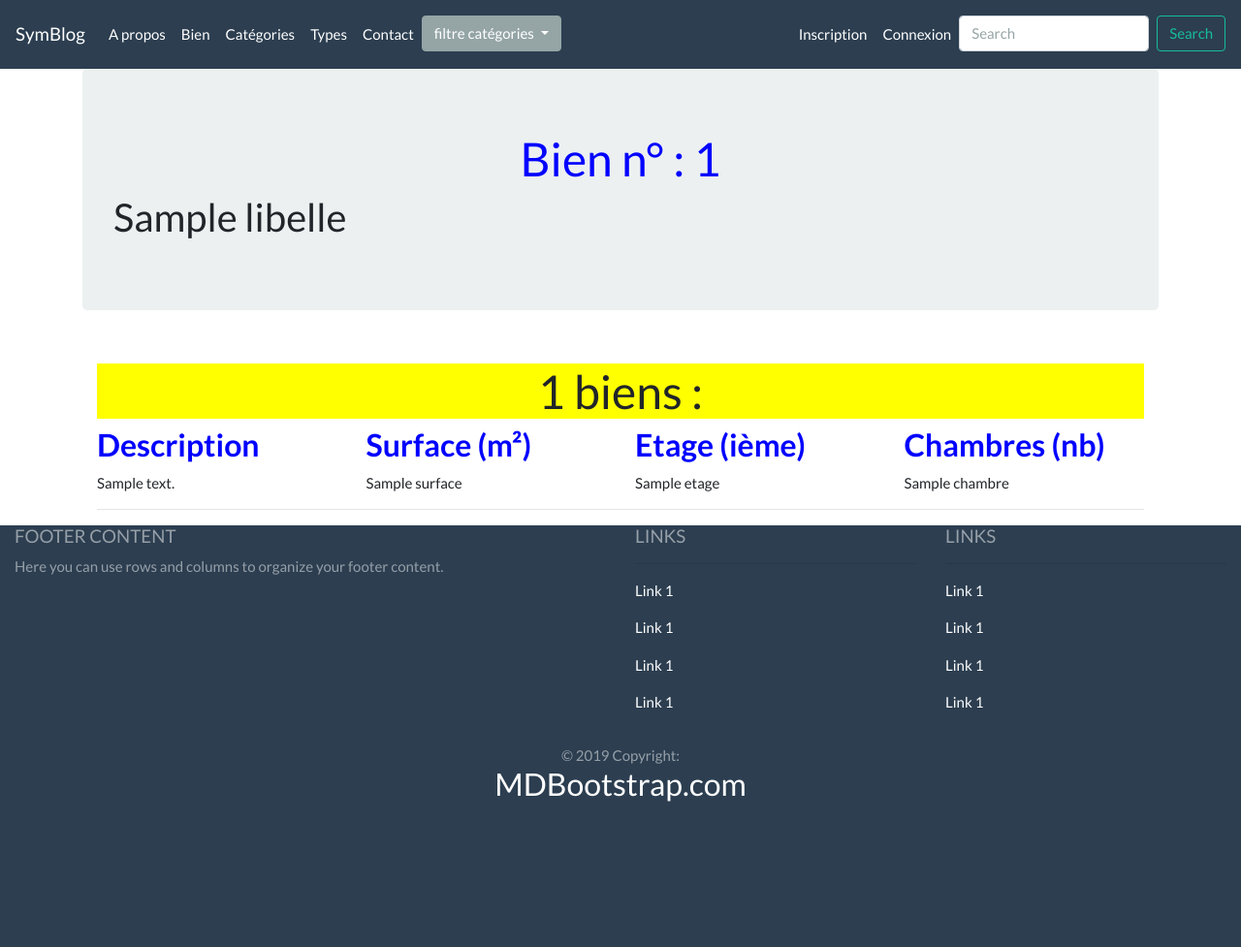
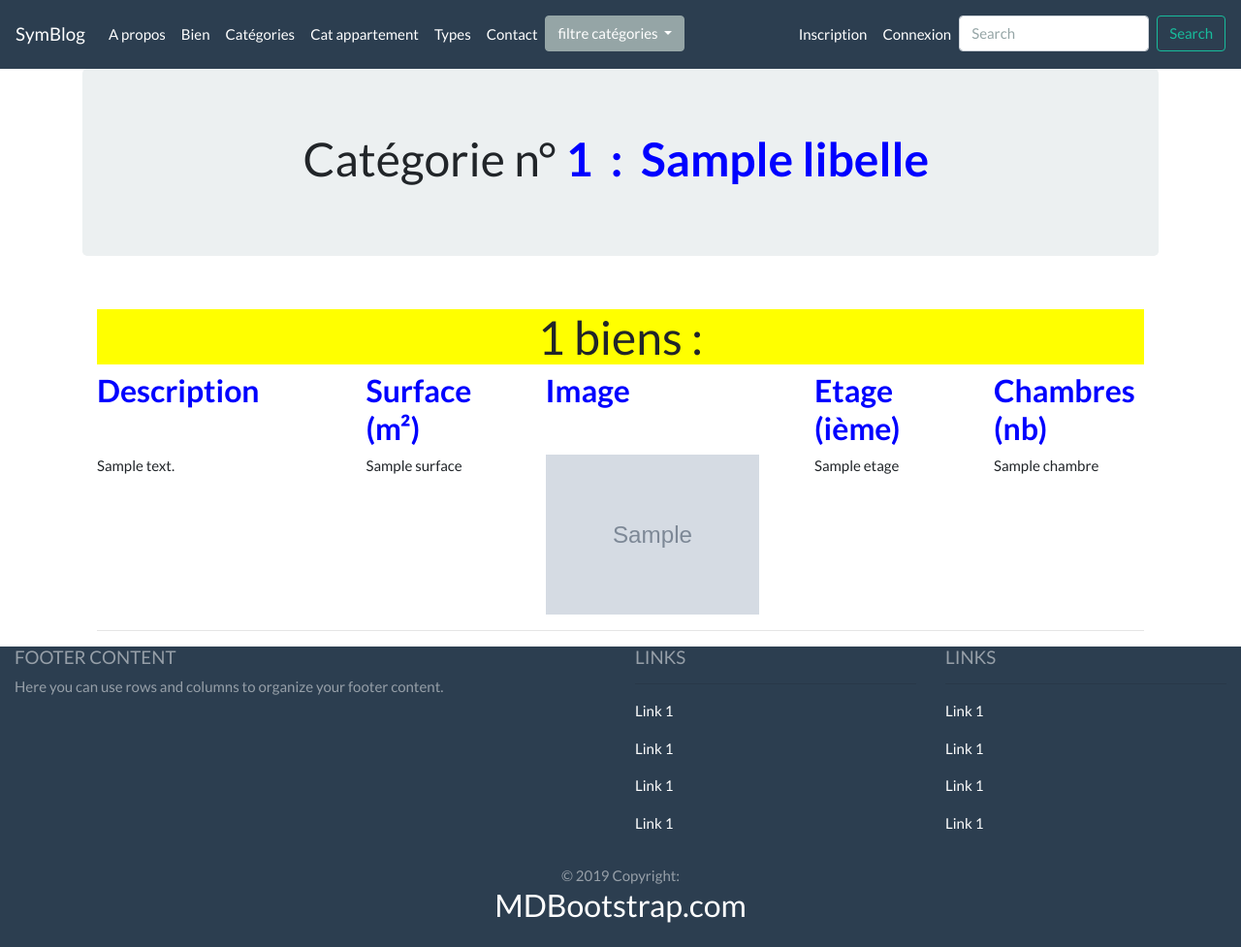
Before and after one commit to marcelnuzzo/immo_agence, a Symfony app: template templates/blog/bienCat.html.twig in a window 1280 px wide. Shown: the whole page at 97% size. Before the commit the page ends 827 px from the top, so only its background shows below. Run offline with Twig, Linux system fonts and the light colour scheme; the template is opened without the code that fills it: most values are stand-ins (such as "Sample title", 1, 10 or a date in 2020); grey boxes marked "Sample" are stand-in pictures; some libraries are stand-ins or nearby versions.

Commit message:
liste des biens de la catégorie appartement

```diff
--- a/src/Repository/BienRepository.php
+++ b/src/Repository/BienRepository.php
@@ -48,5 +48,4 @@ class BienRepository extends ServiceEntityRepository
     }
     */
 
-
 }
--- a/templates/base.html.twig
+++ b/templates/base.html.twig
@@ -63,6 +63,9 @@ a#cRetour.cVisible{
                         <a class="nav-link" href="{{ path('cat') }}">Catégories</a>
                     </li>
                     <li class="nav-item">
+                        <a class="nav-link" href="{{ path('categorieFiltre') }}">Cat appartement</a>
+                    </li>
+                    <li class="nav-item">
                         <a class="nav-link" href="{{ path('tip') }}">Types</a>
                     </li>
                     <li>
@@ -79,6 +82,7 @@ a#cRetour.cVisible{
                         <a class="dropdown-item" href="{{ path('igloo') }}">igloo</a>
                       </div>
                     </div>
+
                     <li>
                     {% if is_granted('ROLE_USER') %}
                     <li class="nav-item">
--- a/templates/blog/bienCat.html.twig
+++ b/templates/blog/bienCat.html.twig
@@ -5,23 +5,27 @@
 {% block body %}
 
 <div class = "jumbotron">
-    <h1 style="text-align:center;color:blue">Bien n° : {{ categorie.id }}
-    <h2>{{categorie.libelle}}</h2>
+    <div style="text-align:center">
+        <h1>Catégorie n°&nbsp<strong style="color:blue">{{ categorie.id }}&nbsp : &nbsp{{categorie.libelle}}&nbsp</strong></h1>
+    </div>
 </div>
 </br>
-<div class="container">
+<div class="container-fluid">
     <h1 style="text-align:center;background-color:yellow">{{ categorie.biens | length }} biens :</h1>
     <div class="row">
         <div class="col-3">
             <h3><strong style="color:blue">Description</strong></h3>
         </div>
-        <div class="col-3">
+        <div class="col-2">
             <h3><strong style="color:blue">Surface (m²)</strong></h3>
         </div>
         <div class="col-3">
+            <h3><strong style="color:blue">Image</strong></h3>
+        </div>
+        <div class="col-2">
             <h3><strong style="color:blue">Etage (ième)</strong></h3>
         </div>
-        <div class="col-3">
+        <div class="col-2">
             <h3><strong style="color:blue">Chambres (nb)</strong></h3>
         </div>
     </div>
@@ -30,14 +34,17 @@
         <div class="col-3">
             {{ bien.description }}
         </div>
-        <div class="col-3">
+        <div class="col-2">
                 {{ bien.surface  }}
         </div>
+        <div class="col-3">
+            <img src=" {{ bien.image }} " alt="" width="220" heigth="10">
+        </div>
         {% if bien.etage != null %}
-        <div class="col-3">
+        <div class="col-2">
             {{ bien.etage }}
         </div>
-        <div class="col-3">
+        <div class="col-2">
             {{ bien.chambre }}
         </div>
         {% else %}
```
Also changed, not shown: src/Controller/BlogController.php (+26 -0 lines), src/Repository/CategorieRepository.php (+18 -0 lines), templates/blog/categorieFiltre.html.twig (added, +29 -0 lines).
